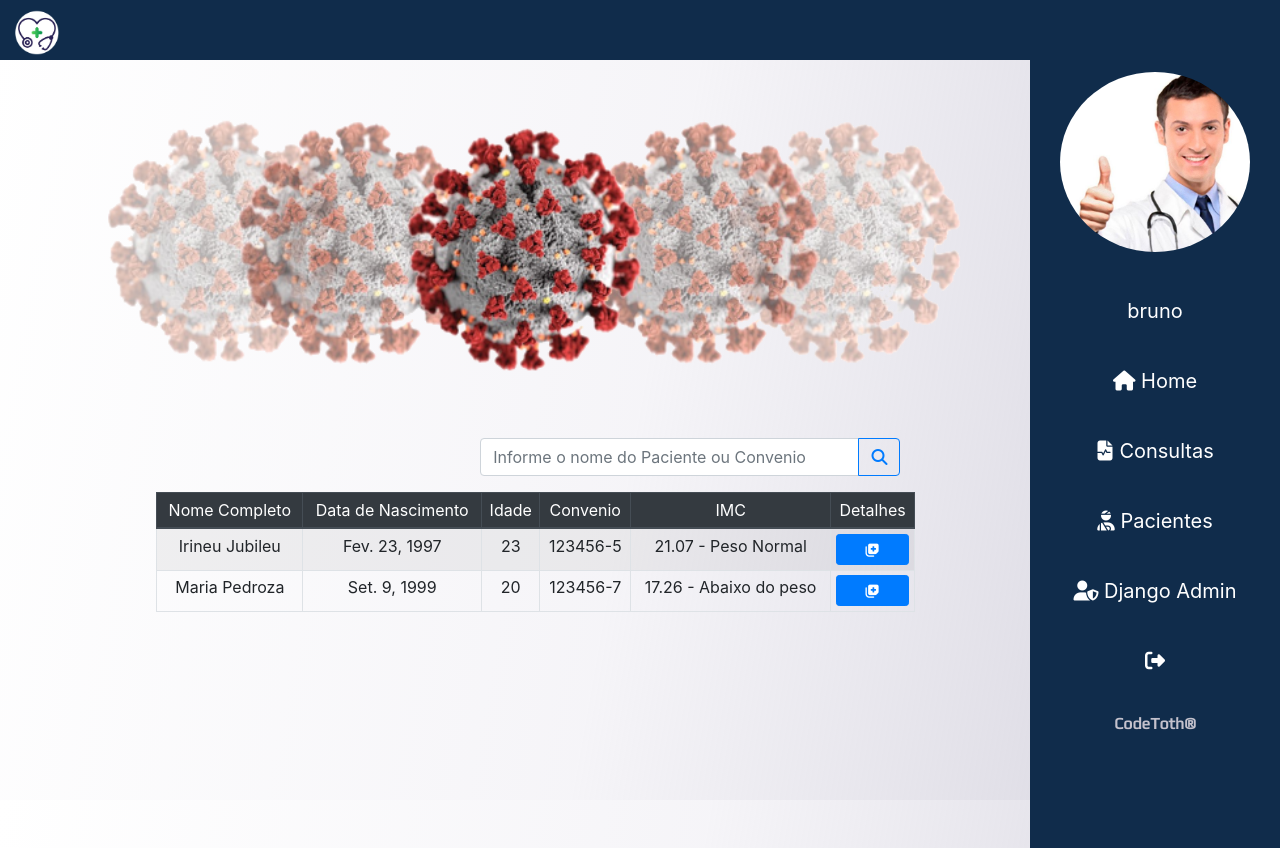
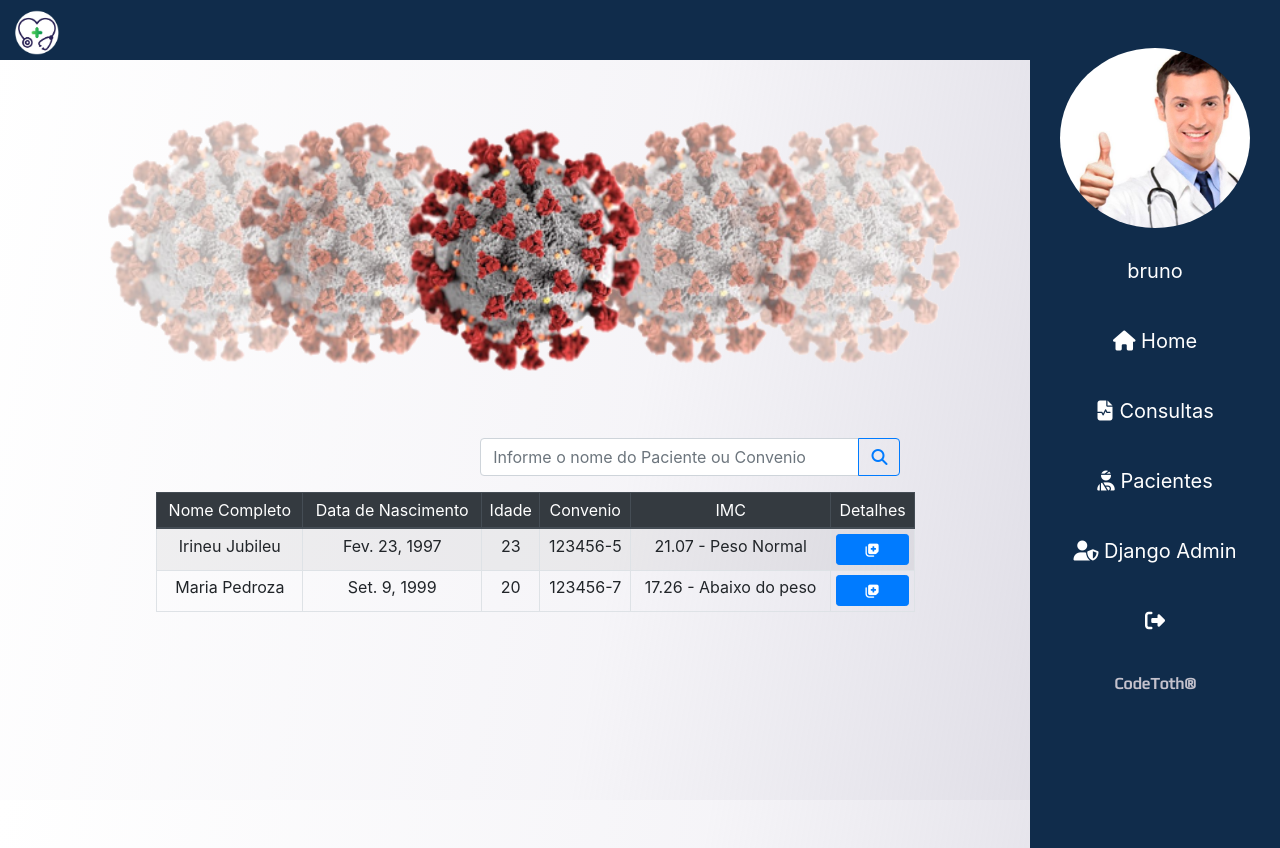
Before and after one commit to bruno-ralmeida/PI_2020.1, a Django app: page /pacientes/ in a window 1280 px wide. Run offline with Django 3.2, Linux system fonts and the light colour scheme; a user stored in the database is signed in; data comes from the database, SQL or seed files in the repository; both versions use the stored data as it was after the commit; some libraries are stand-ins or nearby versions.

Commit message:
Ajustando foto do perfil.

```diff
--- a/templates/partials/_sidebar.html
+++ b/templates/partials/_sidebar.html
@@ -1,11 +1,10 @@
 {% load static %}
 <div class="sidebar">
-    <div class="m-4">
+    <div class="mb-2">
         <img src="{{ usuario.foto.url }}" class="img-fluid  mx-auto d-block" alt="">
 
     </div>
     <ul>
-
         <a href="#"> <li> {{ request.user}} </li></a>
         <a href="{% url 'dashboard' %}"> <li> <i class="fas fa-home"></i> Home </li></a>
         <a href="#"> <li> <i class="fas fa-file-medical-alt"></i> Consultas </li></a>
```
Also changed, not shown: db.sqlite3.
